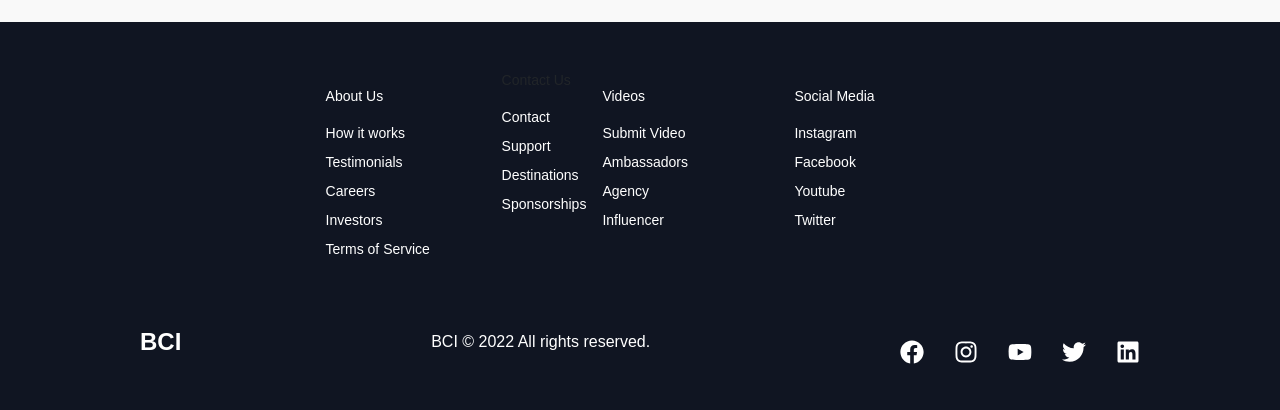
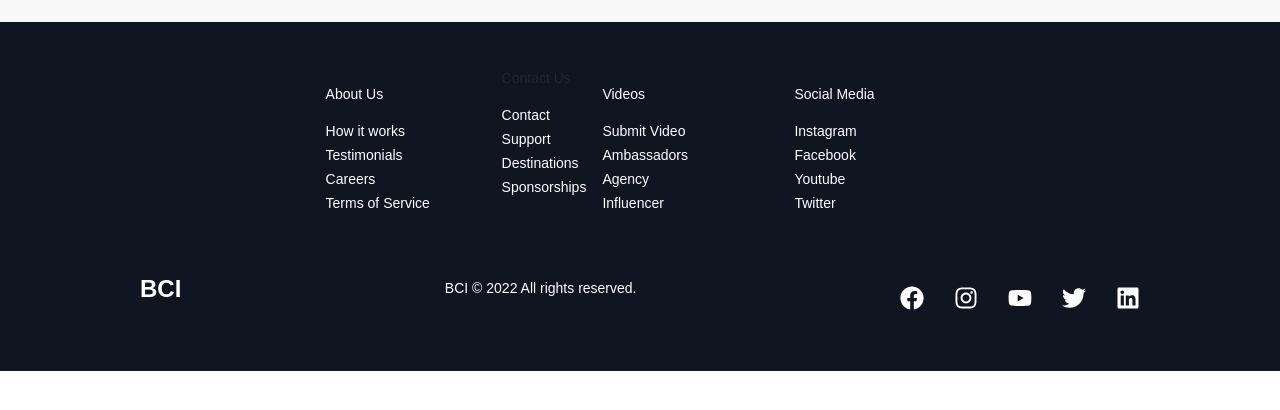
Before and after one commit to Aditya-gam/BCI-P300, a React (Create React App) app in the folder client/: page / in a window 1280 px wide. Shown: the part 5018-5428 px from the top of the page. After the commit the page ends 5389 px from the top, so only its background shows below. Built offline with nearby package versions, Linux system fonts and the light colour scheme; no server answers; a web font is replaced by a local one.

Commit message:
Changes in Footer

```diff
--- a/client/src/components/Footer/index.js
+++ b/client/src/components/Footer/index.js
@@ -37,124 +37,121 @@ const Footer = () => {
           <div className="FooterLinksContainer">
             <div className="FooterLinksWrapper">
               <div className="FooterLinkItems">
-                <div className="FooterLinkTitle">About Us</div>
-                <div className="FooterLink" to="/login">
-                  How it works
+                <h1 className="FooterLinkTitle">About Us</h1>
+                <div>
+                <a href="/login" className="FooterLink">How it works</a>
                 </div>
-                <div className="FooterLink" to="/login">
-                  Testimonials
+                <div>
+                <a href="/login" className="FooterLink">Testimonials</a>
                 </div>
-                <div className="FooterLink" to="/login">
-                  Careers
+                <div>
+                <a href="/login" className="FooterLink">Careers</a>
                 </div>
-                <div className="FooterLink" to="/login">
-                  Investors
-                </div>
-                <div className="FooterLink" to="/login">
-                  Terms of Service
+                <div>
+                <a href="/login" className="FooterLink">Terms of Service</a>
                 </div>
               </div>
               <div classname="FooterLinkItems">
-                <div className="FooterLinkTitle">Contact Us</div>
-                <div className="FooterLink" to="/login">
-                  Contact
+                <h1 className="FooterLinkTitle">Contact Us</h1>
+                <div>
+                <a href="/login" className="FooterLink">Contact</a>
                 </div>
-                <div className="FooterLink" to="/login">
-                  Support
+                <div>
+                <a href="/login" className="FooterLink">Support</a>
                 </div>
-                <div className="FooterLink" to="/login">
-                  Destinations
+                <div>
+                <a href="/login" className="FooterLink">Destinations</a>
                 </div>
-                <div className="FooterLink" to="/login">
-                  Sponsorships
+                <div>
+                <a href="/login" className="FooterLink">Sponsorships</a>
                 </div>
               </div>
             </div>
             <div className="FooterLinksWrapper">
               <div className="FooterLinkItems">
-                <div className="FooterLinkTitle">Videos</div>
-                <div className="FooterLink" to="/login">
-                  Submit Video
+                <h1 className="FooterLinkTitle">Videos</h1>
+                <div>
+                <a href="/login" className="FooterLink">Submit Video</a>
                 </div>
-                <div className="FooterLink" to="/login">
-                  Ambassadors
+                <div>
+                <a href="/login" className="FooterLink">Ambassadors</a>
                 </div>
-                <div className="FooterLink" to="/login">
-                  Agency
+                <div>
+                <a href="/login" className="FooterLink">Agency</a>
                 </div>
-                <div className="FooterLink" to="/login">
-                  Influencer
+                <div>
+                <a href="/login" className="FooterLink">Influencer</a>
                 </div>
               </div>
               <div className="FooterLinkItems">
-                <div className="FooterLinkTitle">Social Media</div>
-                <div className="FooterLink" to="/login">
-                  Instagram
+                <h1 className="FooterLinkTitle">Social Media</h1>
+                <div>
+                <a href="/login" className="FooterLink">Instagram</a>
                 </div>
-                <div className="FooterLink" to="/login">
-                  Facebook
+                <div>
+                <a href="/login" className="FooterLink">Facebook</a>
                 </div>
-                <div className="FooterLink" to="/login">
-                  Youtube
+                <div>
+                <a href="/login" className="FooterLink">Youtube</a>
                 </div>
-                <div className="FooterLink" to="/login">
-                  Twitter
+                <div>
+                <a href="/login" className="FooterLink">Twitter</a>
                 </div>
               </div>
             </div>
           </div>
-          <div className="SocialMedia">
+          <section className="SocialMedia">
             <div className="SocialMediaWrap">
               <div className="SocialLogo" to="/" onClick={toggleHome}>
                 BCI
               </div>
-              <div className="WebsiteRights">
+              <small className="WebsiteRights">
                 BCI © {new Date().getFullYear()} All rights reserved.
-              </div>
+              </small>
               <div className="SocialIcons">
-                <div
+                <a
                   className="SocialIconLink"
                   href="/"
                   target="_blank"
                   aria-label="Facebook"
                 >
                   <FaFacebook />
-                </div>
-                <div
+                </a>
+                <a
                   className="SocialIconLink"
                   href="/"
                   target="_blank"
                   aria-label="Instagram"
                 >
                   <FaInstagram />
-                </div>
-                <div
+                </a>
+                <a
                   className="SocialIconLink"
                   href="/"
                   target="_blank"
                   aria-label="Youtube"
                 >
                   <FaYoutube />
-                </div>
-                <div
+                </a>
+                <a
                   className="SocialIconLink"
                   href="/"
                   target="_blank"
                   aria-label="Twitter"
                 >
                   <FaTwitter />
-                </div>
-                <div
+                </a>
+                <a
                   className="SocialIconLink"
                   href="/"
                   target="_blank"
                   aria-label="Linkedin"
                 >
                   <FaLinkedin />
-                </div>
+                </a>
               </div>
             </div>
-          </div>
+          </section>
         </div>
       </div>
     </div>
```
